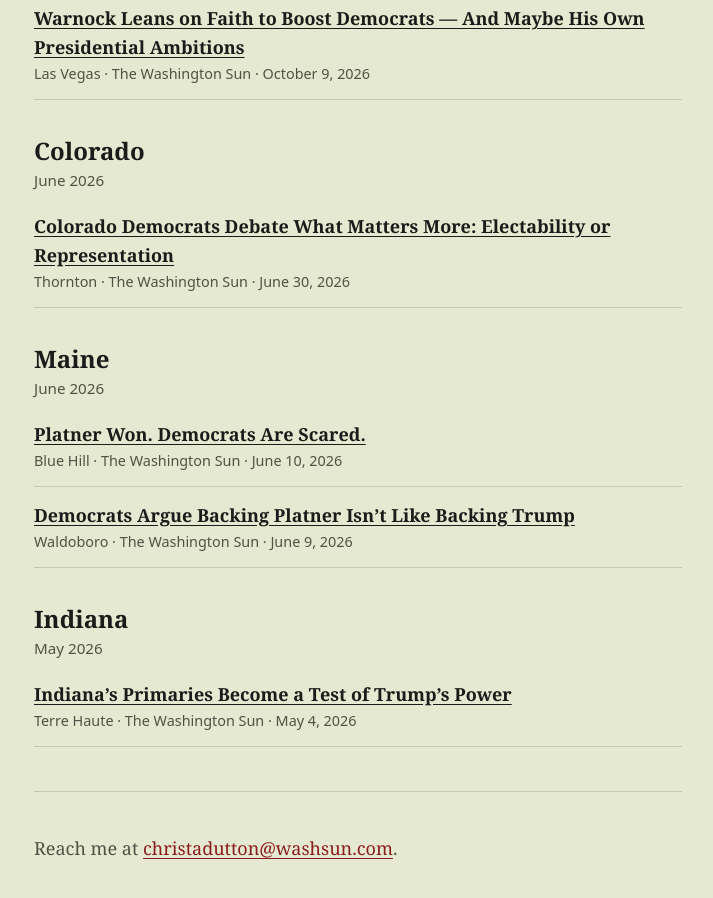
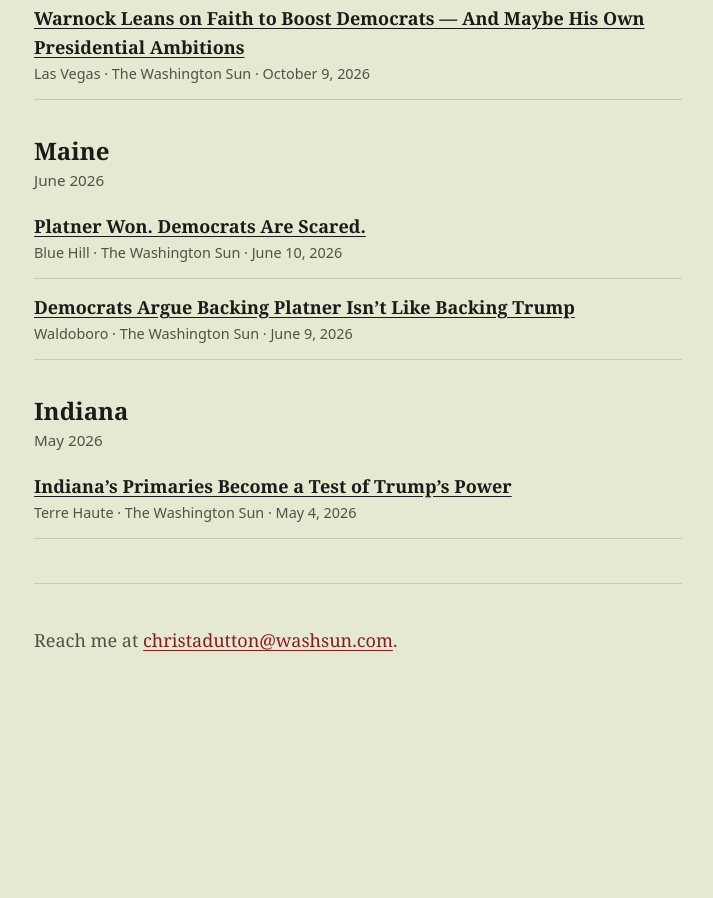
Before and after one commit to christadutton3/christadutton, a plain HTML site: page reporting-travel.html in a window 1280 px wide. Shown: the part 1080-1978 px from the top of the page, without its empty margins (282-995 px from the left). After the commit the page ends 1833 px from the top, so only its background shows below. Drawn offline with Linux system fonts and the light colour scheme.

Commit message:
Remove Colorado trip from Reporting Travel
Co-Authored-By: Claude Opus 5.5 <noreply@anthropic.com>
Claude-Session: https://claude.ai/code/session_01FKhNi5CRqNqmsXe9fQnVZj

```diff
--- a/reporting-travel.html
+++ b/reporting-travel.html
@@ -69,16 +69,6 @@
         </ul>
       </div>
       <div class="trip">
-        <h3>Colorado</h3>
-        <p class="when">June 2026</p>
-        <ul class="clips">
-          <li>
-            <a href="https://www.washingtonsun.com/2026-election/colorado-primary-rutinel-bird">Colorado Democrats Debate What Matters More: Electability or Representation</a>
-            <span class="meta">Thornton · The Washington Sun · June 30, 2026</span>
-          </li>
-        </ul>
-      </div>
-      <div class="trip">
         <h3>Maine</h3>
         <p class="when">June 2026</p>
         <ul class="clips">
```
